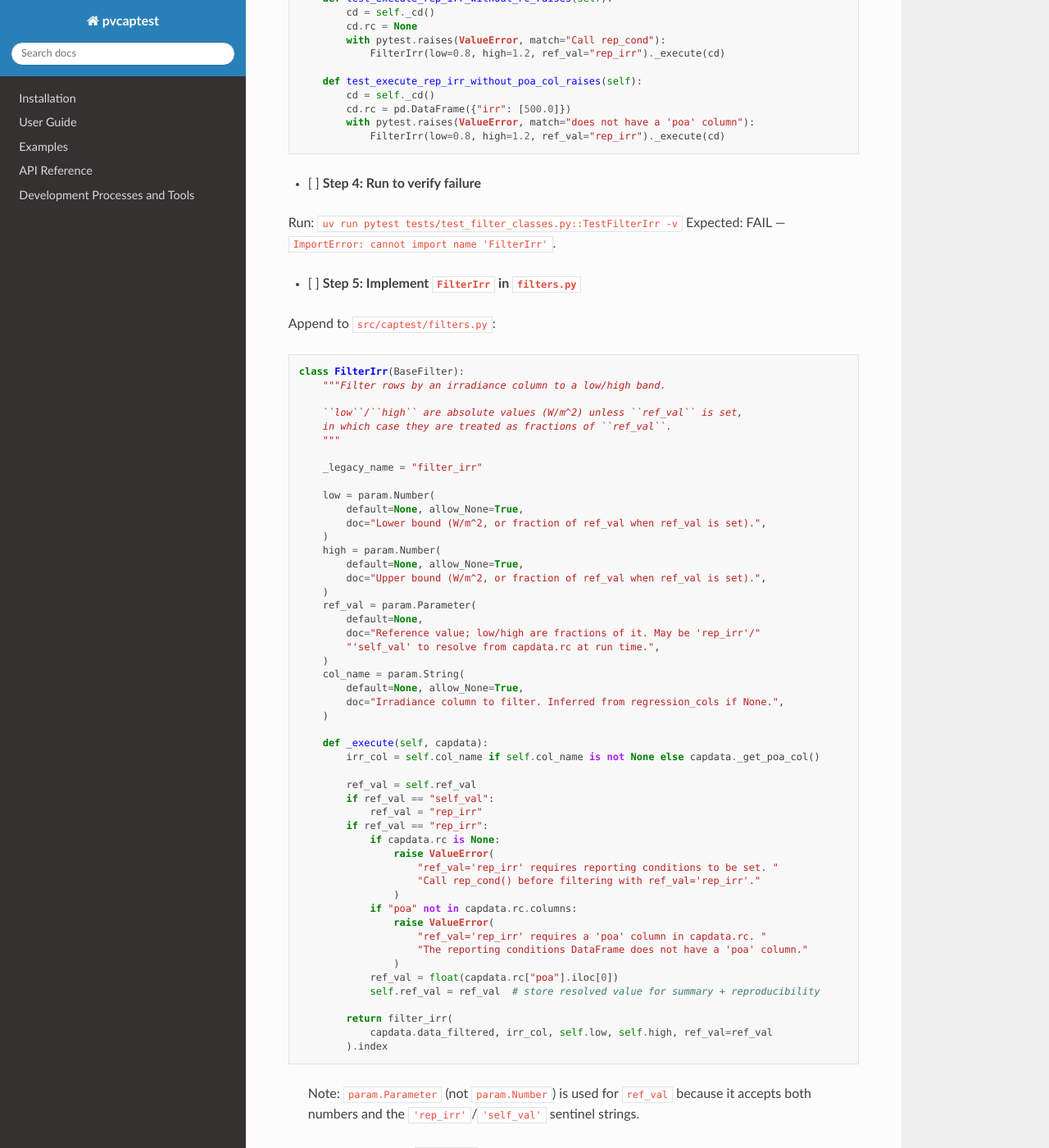
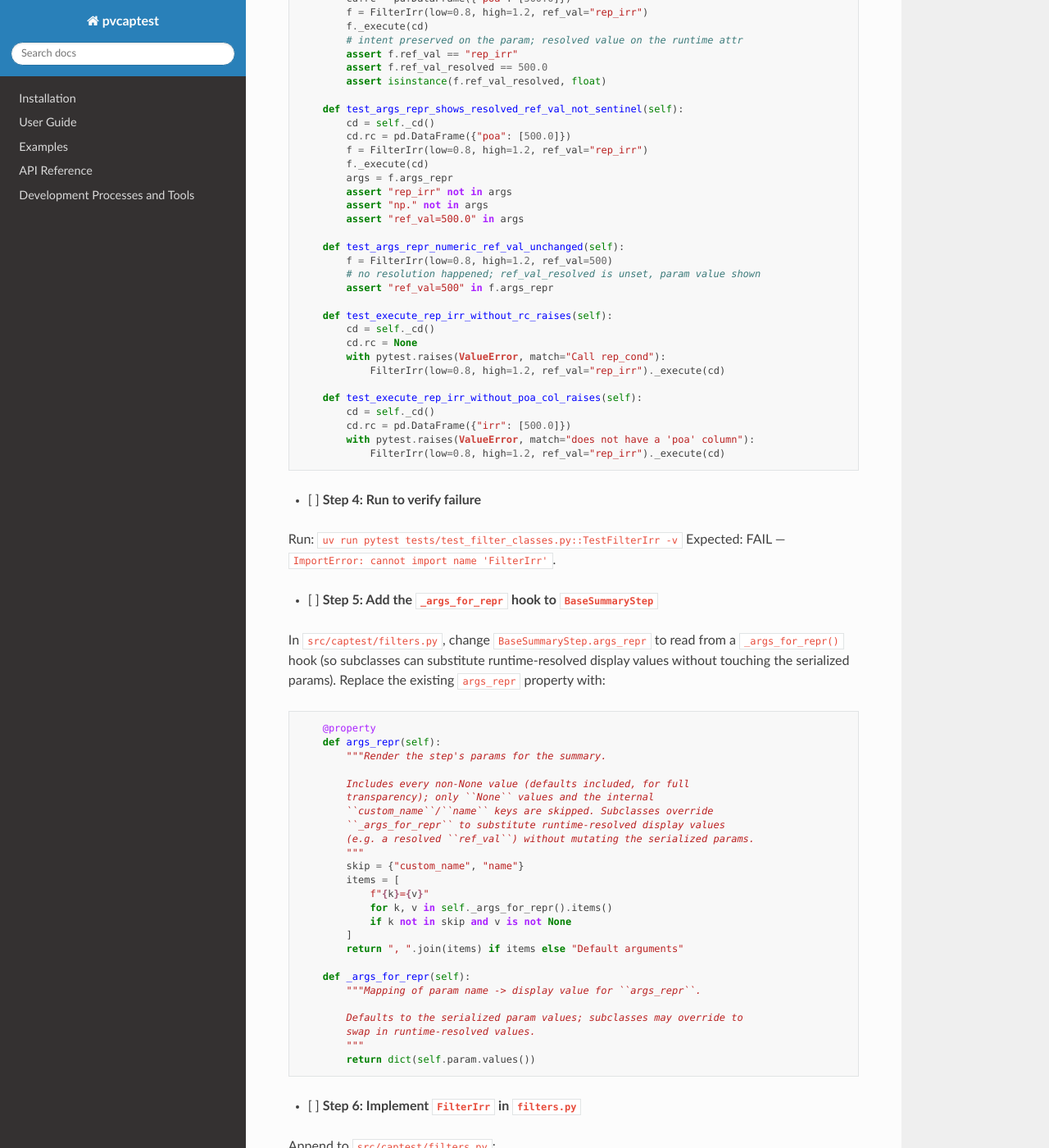
Before and after one commit to pvcaptest/pvcaptest, a Sphinx documentation site: the page built from docs/superpowers/plans/2026-05-24-filter-irr-example.md, in a window 1280 px wide and 1400 px high, scrolled down 2864 px. Shown: the whole window at 82% size. Built offline with Sphinx 7.4.7 and the Read the Docs theme 3.1.0, drawn with Linux system fonts in a browser that asks for light colours; pages that are not in the unit, such as notebooks, are missing from menus; some of the changed text lies outside the part shown.

Commit message:
docs: revise FilterIrr plan to preserve ref_val intent (Option B)
Keep the ref_val param as the user's intent (YAML round-trips 'rep_irr');
store the resolved numeric on a runtime attr ref_val_resolved and surface it
in the summary via an _args_for_repr hook on BaseSummaryStep.

Co-Authored-By: Claude Opus 4.7 <noreply@anthropic.com>

````diff
--- a/docs/superpowers/plans/2026-05-24-filter-irr-example.md
+++ b/docs/superpowers/plans/2026-05-24-filter-irr-example.md
@@ -15,7 +15,7 @@
 ## Key design decisions (flag if you disagree before implementing)
 
 1. **`__get_poa_col` → `_get_poa_col` rename.** `FilterIrr._execute` lives in `filters.py` and must call the POA-column resolver on the `capdata` instance. Name-mangled `__get_poa_col` is awkward cross-module, so rename to a single-underscore internal method. Updates its one internal caller and two test references (`nrel._CapData__get_poa_col()` → `nrel._get_poa_col()`).
-2. **`ref_val` resolution mutates the stored param.** `_execute` resolves `'rep_irr'`/`'self_val'` to the numeric `capdata.rc["poa"]` value and stores `float(ref_val)` back onto `self.ref_val`. This makes `args_repr` (and therefore the summary) show the resolved number — satisfying `test_refval_rep_irr_shows_in_summary` — and keeps re-runs reproducible. Trade-off: a YAML round-trip after a run serializes the resolved number, not the `'rep_irr'` sentinel. Acceptable (more reproducible); revisit if the GUI needs to preserve the sentinel.
+2. **`ref_val` keeps the user's intent; the resolved value lives in a runtime attribute (Option B).** `_execute` resolves `'rep_irr'`/`'self_val'` to the numeric `capdata.rc["poa"]` value and stores it on the plain runtime attribute `self.ref_val_resolved` (never serialized, like `pts_after`/`ix_after`). The `ref_val` **param is left untouched**, so YAML round-trips the original intent (`'rep_irr'` or a number) and every `run()` re-resolves against the current `rc` (good for the reactive GUI). The summary shows the resolved number via a small `_args_for_repr()` hook on `BaseSummaryStep` that `FilterIrr` overrides to substitute `ref_val_resolved` for `ref_val` — satisfying `test_refval_rep_irr_shows_in_summary` without serializing the resolved value. (A `param` would be serialized, defeating the goal — hence a plain attribute.)
 3. **`inplace` is kept for now (deferral of the spec's removal).** The spec removes `inplace` entirely, but doing so here would touch every `filter_irr(..., inplace=...)` test call. To keep the suite green with minimal churn, the thin wrapper keeps `inplace`: `inplace=True` (default) runs the step and records it; `inplace=False` returns the filtered DataFrame **without** recording a step. Full `inplace` removal is deferred to a later cleanup plan.
 4. **Legacy label via `_legacy_name`.** `BaseSummaryStep` gets a class attribute `_legacy_name = None`; `run()`'s mirroring uses `self._legacy_name or type(self).__name__`. `FilterIrr._legacy_name = "filter_irr"` so the summary label stays `filter_irr` during the transition. Removed in plan 6 when the summary switches to class names.
 
@@ -24,7 +24,7 @@
 ### Task 1: Add `FilterIrr` and rename `_get_poa_col`
 
 **Files:**
-- Modify: `src/captest/filters.py` (add `FilterIrr`)
+- Modify: `src/captest/filters.py` (add the `_args_for_repr` hook to `BaseSummaryStep`; add `FilterIrr`)
 - Modify: `src/captest/capdata.py` (rename `__get_poa_col` → `_get_poa_col` at def ~1541 and caller ~1900)
 - Modify: `tests/test_CapData.py` (update `_CapData__get_poa_col` refs at lines 2203, 2215)
 - Test: `tests/test_filter_classes.py`
@@ -88,13 +88,30 @@ class TestFilterIrr:
         f = FilterIrr(low=0.8, high=1.2, ref_val=500)
         assert list(f._execute(cd)) == [2]
 
-    def test_execute_resolves_rep_irr_and_stores_float(self):
+    def test_execute_resolves_rep_irr_into_runtime_attr(self):
         cd = self._cd()
         cd.rc = pd.DataFrame({"poa": [500.0]})
         f = FilterIrr(low=0.8, high=1.2, ref_val="rep_irr")
         f._execute(cd)
-        assert f.ref_val == 500.0
-        assert isinstance(f.ref_val, float)
+        # intent preserved on the param; resolved value on the runtime attr
+        assert f.ref_val == "rep_irr"
+        assert f.ref_val_resolved == 500.0
+        assert isinstance(f.ref_val_resolved, float)
+
+    def test_args_repr_shows_resolved_ref_val_not_sentinel(self):
+        cd = self._cd()
+        cd.rc = pd.DataFrame({"poa": [500.0]})
+        f = FilterIrr(low=0.8, high=1.2, ref_val="rep_irr")
+        f._execute(cd)
+        args = f.args_repr
+        assert "rep_irr" not in args
+        assert "np." not in args
+        assert "ref_val=500.0" in args
+
+    def test_args_repr_numeric_ref_val_unchanged(self):
+        f = FilterIrr(low=0.8, high=1.2, ref_val=500)
+        # no resolution happened; ref_val_resolved is unset, param value shown
+        assert "ref_val=500" in f.args_repr
 
     def test_execute_rep_irr_without_rc_raises(self):
         cd = self._cd()
@@ -114,7 +131,39 @@ class TestFilterIrr:
 Run: `uv run pytest tests/test_filter_classes.py::TestFilterIrr -v`
 Expected: FAIL — `ImportError: cannot import name 'FilterIrr'`.
 
-- [ ] **Step 5: Implement `FilterIrr` in `filters.py`**
+- [ ] **Step 5: Add the `_args_for_repr` hook to `BaseSummaryStep`**
+
+In `src/captest/filters.py`, change `BaseSummaryStep.args_repr` to read from a `_args_for_repr()` hook (so subclasses can substitute runtime-resolved display values without touching the serialized params). Replace the existing `args_repr` property with:
+
+```python
+    @property
+    def args_repr(self):
+        """Render the step's params for the summary.
+
+        Includes every non-None value (defaults included, for full
+        transparency); only ``None`` values and the internal
+        ``custom_name``/``name`` keys are skipped. Subclasses override
+        ``_args_for_repr`` to substitute runtime-resolved display values
+        (e.g. a resolved ``ref_val``) without mutating the serialized params.
+        """
+        skip = {"custom_name", "name"}
+        items = [
+            f"{k}={v}"
+            for k, v in self._args_for_repr().items()
+            if k not in skip and v is not None
+        ]
+        return ", ".join(items) if items else "Default arguments"
+
+    def _args_for_repr(self):
+        """Mapping of param name -> display value for ``args_repr``.
+
+        Defaults to the serialized param values; subclasses may override to
+        swap in runtime-resolved values.
+        """
+        return dict(self.param.values())
+```
+
+- [ ] **Step 6: Implement `FilterIrr` in `filters.py`**
 
 Append to `src/captest/filters.py`:
 
@@ -164,21 +213,34 @@ class FilterIrr(BaseFilter):
                     "The reporting conditions DataFrame does not have a 'poa' column."
                 )
             ref_val = float(capdata.rc["poa"].iloc[0])
-            self.ref_val = ref_val  # store resolved value for summary + reproducibility
+
+        # Store the effective ref_val as runtime state (NOT a param, so it is
+        # never serialized). The ref_val param keeps the user's intent
+        # ('rep_irr'/'self_val'/number) for YAML round-trip and re-resolution.
+        self.ref_val_resolved = ref_val
 
         return filter_irr(
             capdata.data_filtered, irr_col, self.low, self.high, ref_val=ref_val
         ).index
+
+    def _args_for_repr(self):
+        vals = dict(self.param.values())
+        resolved = getattr(self, "ref_val_resolved", None)
+        if resolved is not None:
+            vals["ref_val"] = resolved
+        return vals
 ```
 
-> Note: `param.Parameter` (not `param.Number`) is used for `ref_val` because it accepts both numbers and the `'rep_irr'`/`'self_val'` sentinel strings.
+> Notes:
+> - `param.Parameter` (not `param.Number`) is used for `ref_val` because it accepts both numbers and the `'rep_irr'`/`'self_val'` sentinel strings.
+> - `ref_val_resolved` is a plain runtime attribute (set in `_execute`, like `pts_after`/`ix_after`) — deliberately **not** a `param`, so YAML serialization (a later plan) never persists the resolved number. When no resolution happened (numeric `ref_val`), `ref_val_resolved` stays unset and `_args_for_repr` falls back to the param value.
 
-- [ ] **Step 6: Run the `FilterIrr` tests**
+- [ ] **Step 7: Run the `FilterIrr` tests**
 
 Run: `uv run pytest tests/test_filter_classes.py::TestFilterIrr -v`
-Expected: PASS (6 tests).
+Expected: PASS (8 tests). Also run the Plan 2 `args_repr` tests to confirm the hook refactor didn't regress them: `uv run pytest tests/test_filter_classes.py -k args_repr -v` → PASS.
 
-- [ ] **Step 7: Commit**
+- [ ] **Step 8: Commit**
 
 ```bash
 git add src/captest/filters.py src/captest/capdata.py tests/test_CapData.py tests/test_filter_classes.py
@@ -454,6 +516,6 @@ git commit -m "refactor: make CapData.filter_irr a thin wrapper over FilterIrr"
 
 **2. Placeholder scan:** No TBDs. Every code step shows complete code; every run step has a command + expected result. The two ValueError messages match the originals so `test_refval_rep_irr_rc_none_raises` / `test_refval_rep_irr_no_poa_col_raises` (which match `"Call rep_cond"` and `"does not have a 'poa' column"`) still pass.
 
-**3. Type/name consistency:** `FilterIrr` params (`low`, `high`, `ref_val`, `col_name`), `_legacy_name`, `_record_legacy_summary`, `_get_poa_col`, and the summary keys (`pts_after_filter`, `pts_removed`, `filter_arguments`) match between `filters.py`, `capdata.py`, and the tests. `ref_val` is `param.Parameter` (accepts numbers and the sentinel strings); resolution stores a plain `float`.
+**3. Type/name consistency:** `FilterIrr` params (`low`, `high`, `ref_val`, `col_name`), the runtime attr `ref_val_resolved`, `_args_for_repr`, `_legacy_name`, `_record_legacy_summary`, `_get_poa_col`, and the summary keys (`pts_after_filter`, `pts_removed`, `filter_arguments`) match between `filters.py`, `capdata.py`, and the tests. `ref_val` is `param.Parameter` (accepts numbers and the sentinel strings) and is left intact; the resolved `float` lives only on the runtime attr `ref_val_resolved`, surfaced in the summary via the `_args_for_repr` override (Option B). `test_run_summary_shows_resolved_ref_val` (Task 2) relies on this hook flowing through `args_repr` into `_record_legacy_summary`.
 
 **Risk note:** the same class of gap hit in plans 1-2 (source-caller analysis missing `pvc.`-style test references) is pre-checked here: the only external references to the renamed `_get_poa_col` are the two test lines (2203, 2215), updated in Task 1. After implementing, grep `_CapData__get_poa_col` to confirm none remain.
````
